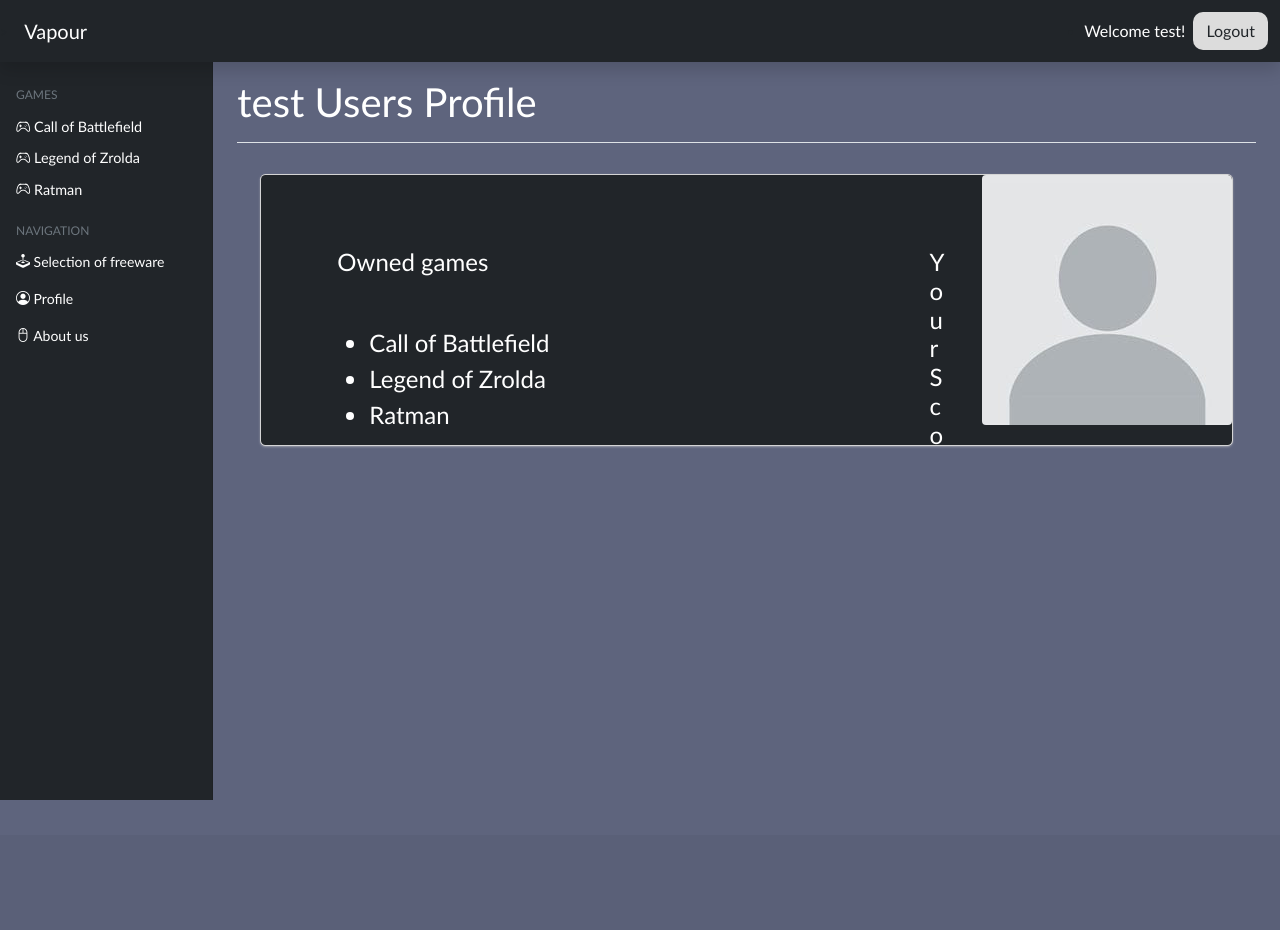
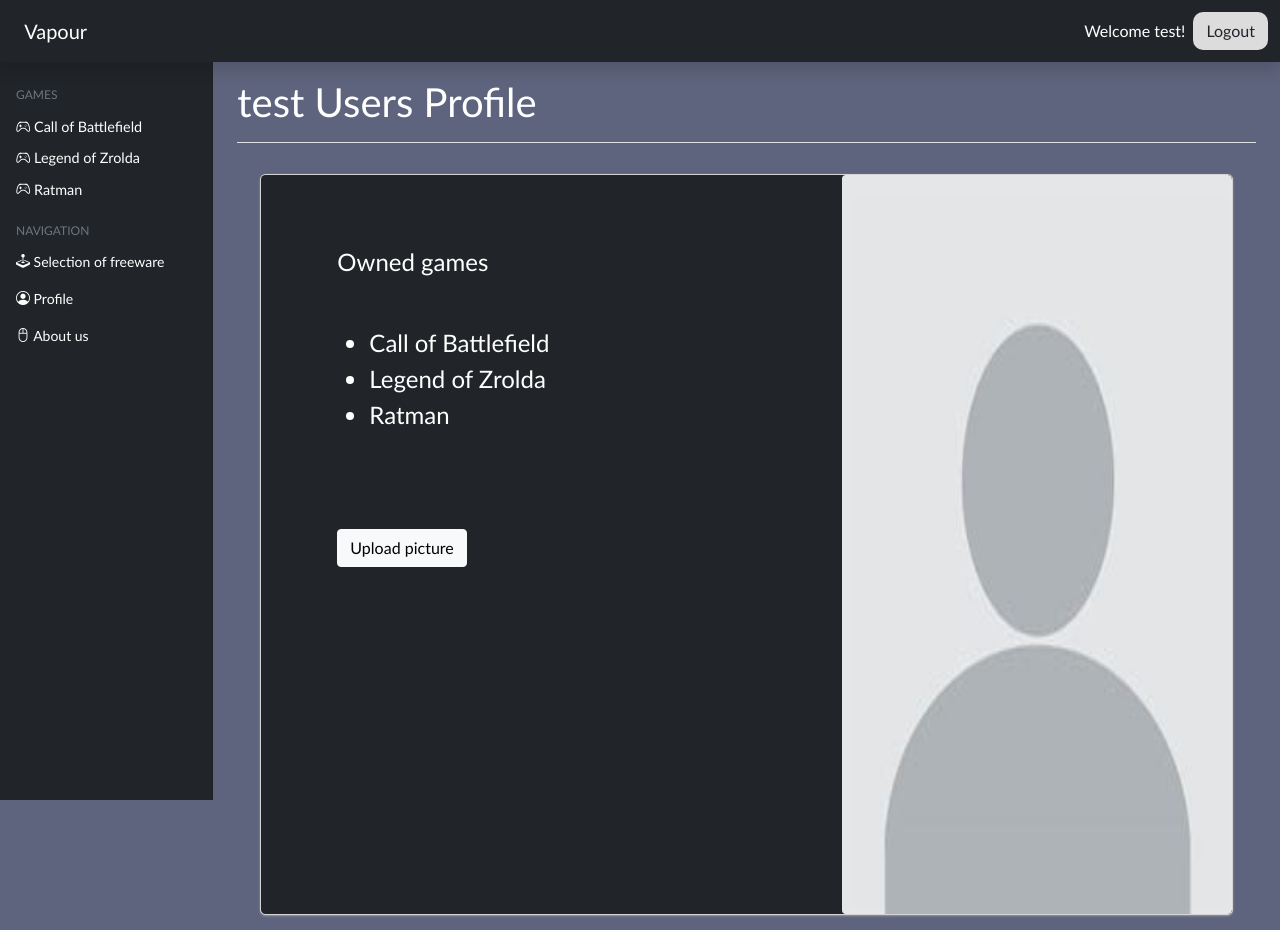
Before and after one commit to SzenasiLevente/ProjektOKJ, a PHP site: page /profile.php in a window 1280 px wide. Before the commit the page ends 800 px from the top, so only its background shows below. Run offline with PHP 8.4, Linux system fonts and the light colour scheme; a user stored in the database is signed in; data comes from the database, SQL or seed files in the repository.

Commit message:
added button to profile

```diff
--- a/CSS/override.css
+++ b/CSS/override.css
@@ -199,14 +199,11 @@ img {
 
 .card-img {
     min-height: 100%;
+    overflow: hidden;
 }
 
 .prof-card {
     max-height: 40% !important;
-}
-.prof-img {
-    max-height: 80%;
-    float: right;
 }
 
 .headergame {
--- a/profile.php
+++ b/profile.php
@@ -10,13 +10,13 @@ require 'inc/inc_profquery.php';
 
       <div class="d-flex justify-content-between flex-wrap text-white" style="font-size: 1.5rem;">
       <div class="container-fluid">
-      <div class="card bg-dark my-3 prof-card">
+      <div class="card bg-dark my-3">
     <div class="row">
 
       <div class="col-md-7 px-3">
         <div class="card-block px-6">
           <h4 class="card-title mx-5 my-5">Owned games</h4>
-          <p class="card-text ">
+          <p class="card-text">
           <ul class="mx-5 my-5">
           <?php
           while ($row = mysqli_fetch_assoc($resultgames)){
@@ -25,19 +25,20 @@ require 'inc/inc_profquery.php';
           }
             ?>
           </ul>
+          <button class="btn btn-light mx-5 my-5">Upload picture</button>
           </p>
         </div>
       </div>
-      <div class="col-md-5 img-fluid">
+      <div class="col-md-5">
       <?php
                 if($valuepic == NULL)
                 {
                   echo'
-                  <img src="IMG/def.jpg" class="img-fluid prof-img rounded mx-auto d-block>';
+                  <img src="IMG/def.jpg" class="img-fluid card-img rounded mx-auto d-block>';
                 }
                 else{
                   echo'
-                  <img src="IMG/'. $valuepic .'" class="img-fluid prof-img rounded mx-auto d-block">';
+                  <img src="IMG/'. $valuepic .'" class="img-fluid card-img rounded mx-auto d-block">';
                 }
         ?>
       </div>
```
